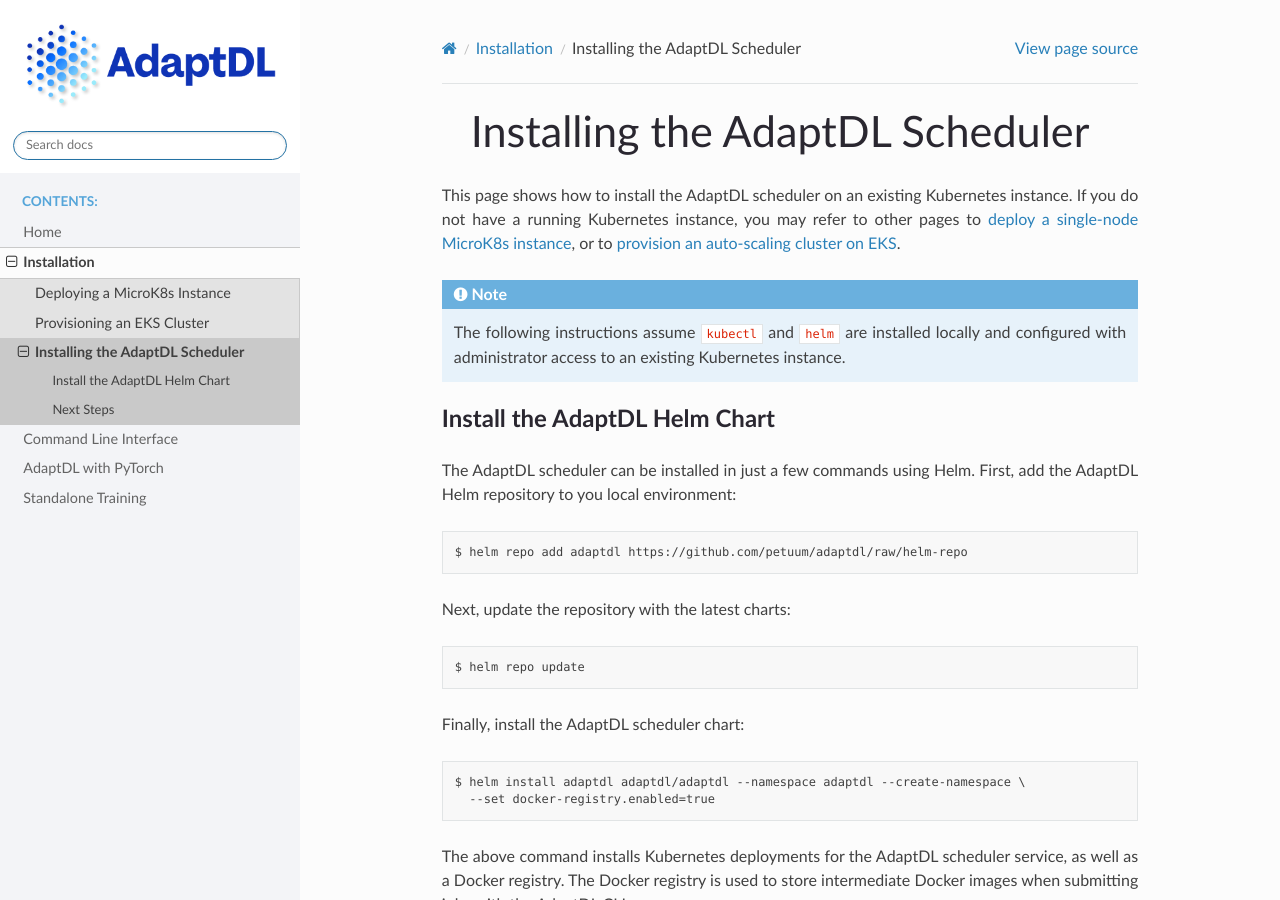
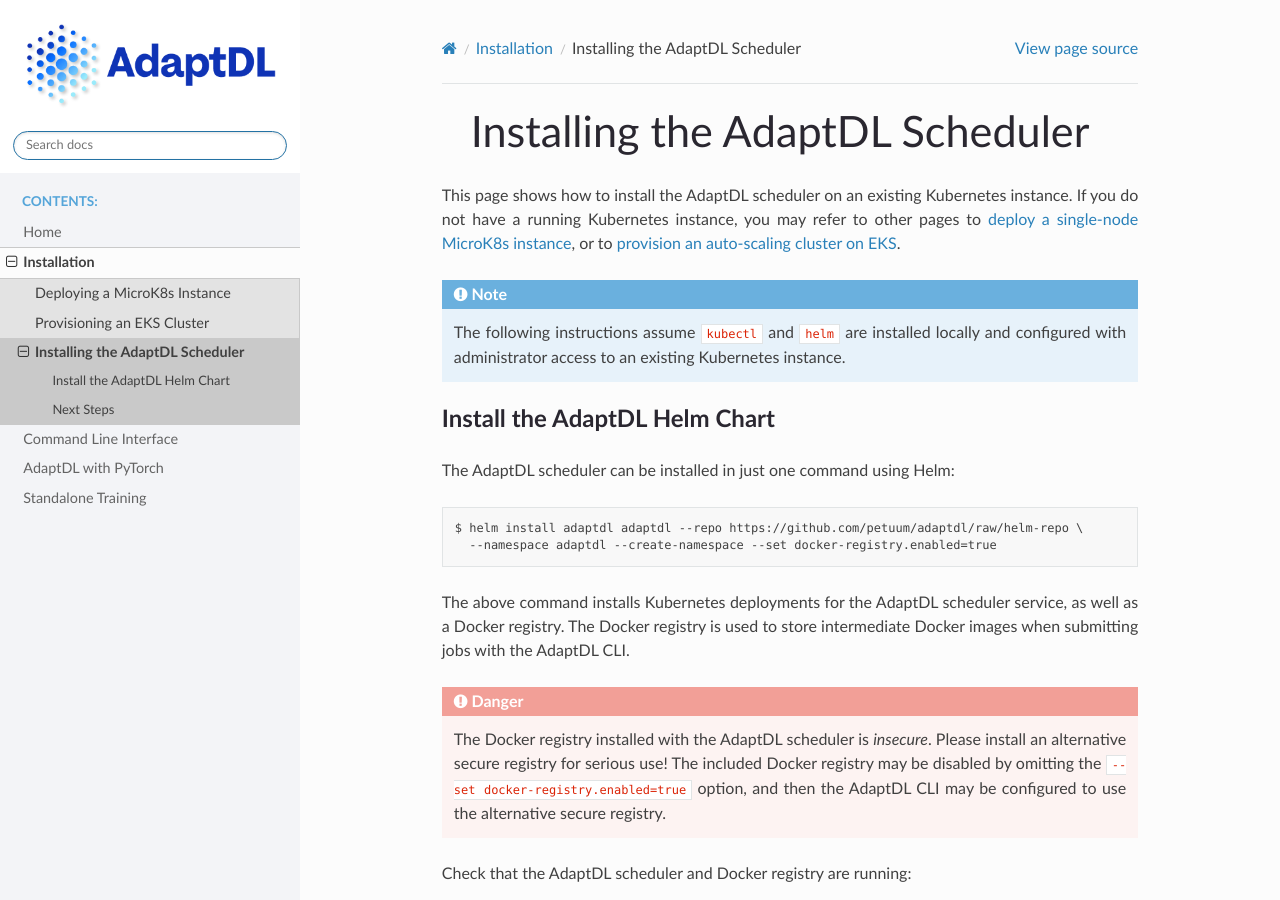
Before and after one commit to petuum/adaptdl, a Sphinx documentation site: the page built from docs/installation/install-adaptdl.rst, in a window 1280 px wide and 900 px high. Built offline with Sphinx 7.4.7 and the Read the Docs theme 2.0.0, drawn with Linux system fonts in a browser that asks for light colours; pages that are not in the unit, such as notebooks, are missing from menus.

Commit message:
Update install-adaptdl.rst

```diff
--- a/docs/installation/install-adaptdl.rst
+++ b/docs/installation/install-adaptdl.rst
@@ -15,25 +15,12 @@
 Install the AdaptDL Helm Chart
 ------------------------------
 
-The AdaptDL scheduler can be installed in just a few commands using Helm.
-First, add the AdaptDL Helm repository to you local environment:
+The AdaptDL scheduler can be installed in just one command using Helm:
 
 .. code-block::
 
-   $ helm repo add adaptdl https://github.com/petuum/adaptdl/raw/helm-repo
-
-Next, update the repository with the latest charts:
-
-.. code-block::
-
-   $ helm repo update
-
-Finally, install the AdaptDL scheduler chart:
-
-.. code-block::
-
-   $ helm install adaptdl adaptdl/adaptdl --namespace adaptdl --create-namespace \
-     --set docker-registry.enabled=true
+   $ helm install adaptdl adaptdl --repo https://github.com/petuum/adaptdl/raw/helm-repo \
+     --namespace adaptdl --create-namespace --set docker-registry.enabled=true
 
 The above command installs Kubernetes deployments for the AdaptDL scheduler
 service, as well as a Docker registry. The Docker registry is used to store
```
